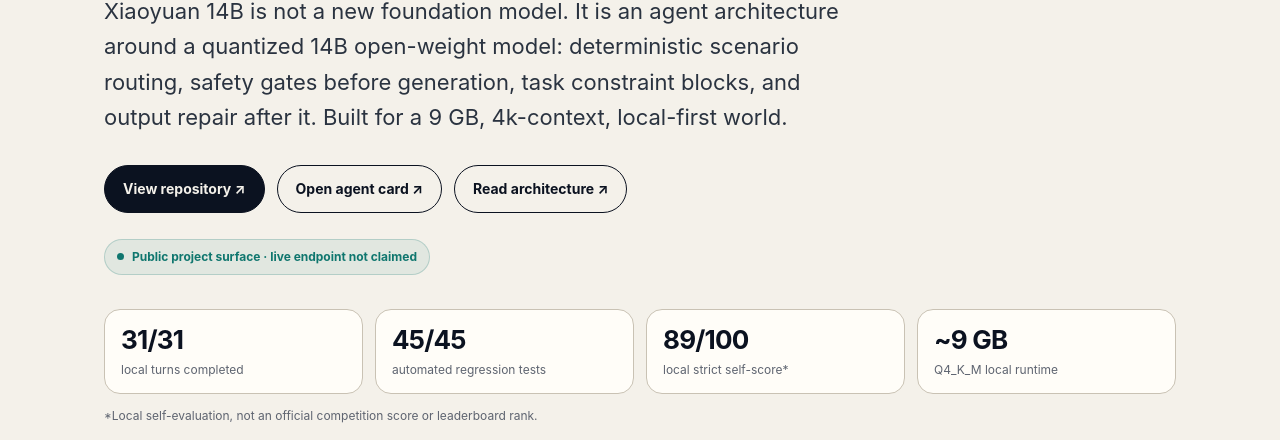
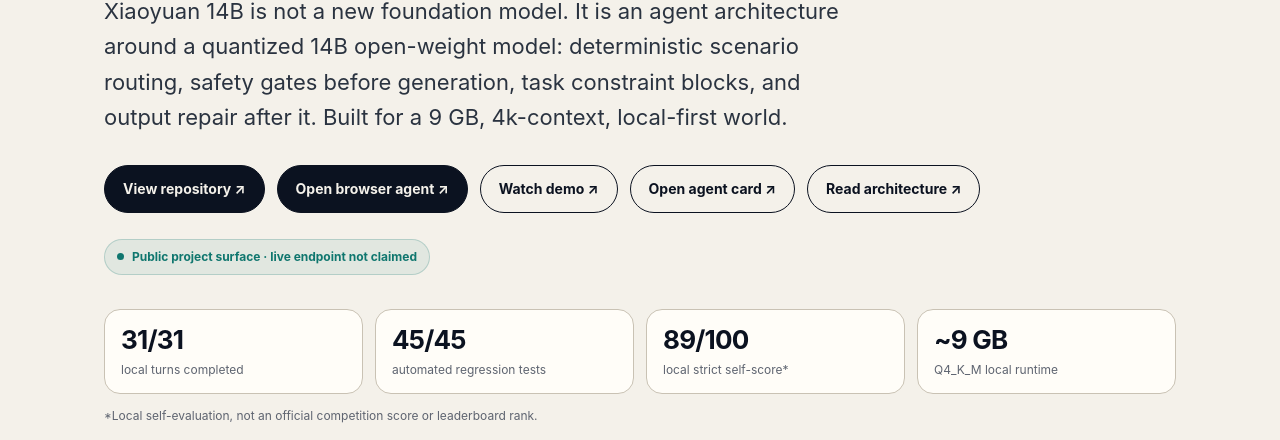
Before and after one commit to 1292215273loveseeker-dotcom/xiaoyuan-14b-agent, a plain HTML site: page index.html in a window 1280 px wide. Shown: the part 360-800 px from the top of the page. Drawn offline with Linux system fonts and the light colour scheme.

Commit message:
Link project page to browser agent and demo

```diff
--- a/index.html
+++ b/index.html
@@ -110,6 +110,8 @@ tr:last-child td{border-bottom:0}
       <p class="lede">Xiaoyuan 14B is not a new foundation model. It is an agent architecture around a quantized 14B open-weight model: deterministic scenario routing, safety gates before generation, task constraint blocks, and output repair after it. Built for a 9&nbsp;GB, 4k-context, local-first world.</p>
       <div class="actions">
         <a class="btn" href="https://github.com/1292215273loveseeker-dotcom/xiaoyuan-14b-agent">View repository ↗</a>
+        <a class="btn" href="agent/">Open browser agent ↗</a>
+        <a class="btn alt" href="agent/demo.html">Watch demo ↗</a>
         <a class="btn alt" href="agent-card.json">Open agent card ↗</a>
         <a class="btn alt" href="https://github.com/1292215273loveseeker-dotcom/xiaoyuan-14b-agent/blob/main/docs/architecture.md">Read architecture ↗</a>
       </div>
```
Also changed, not shown: 1 other file.
